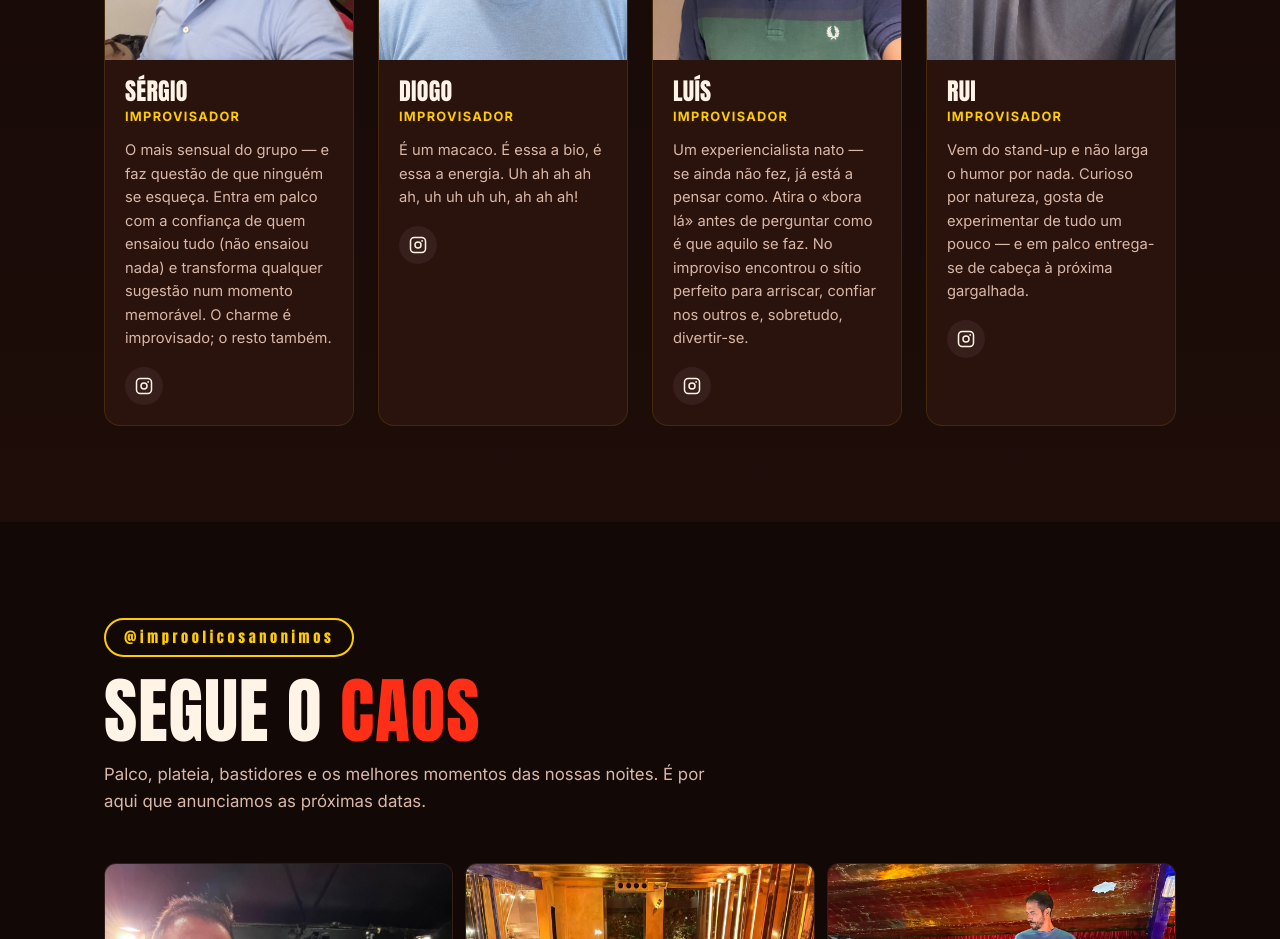
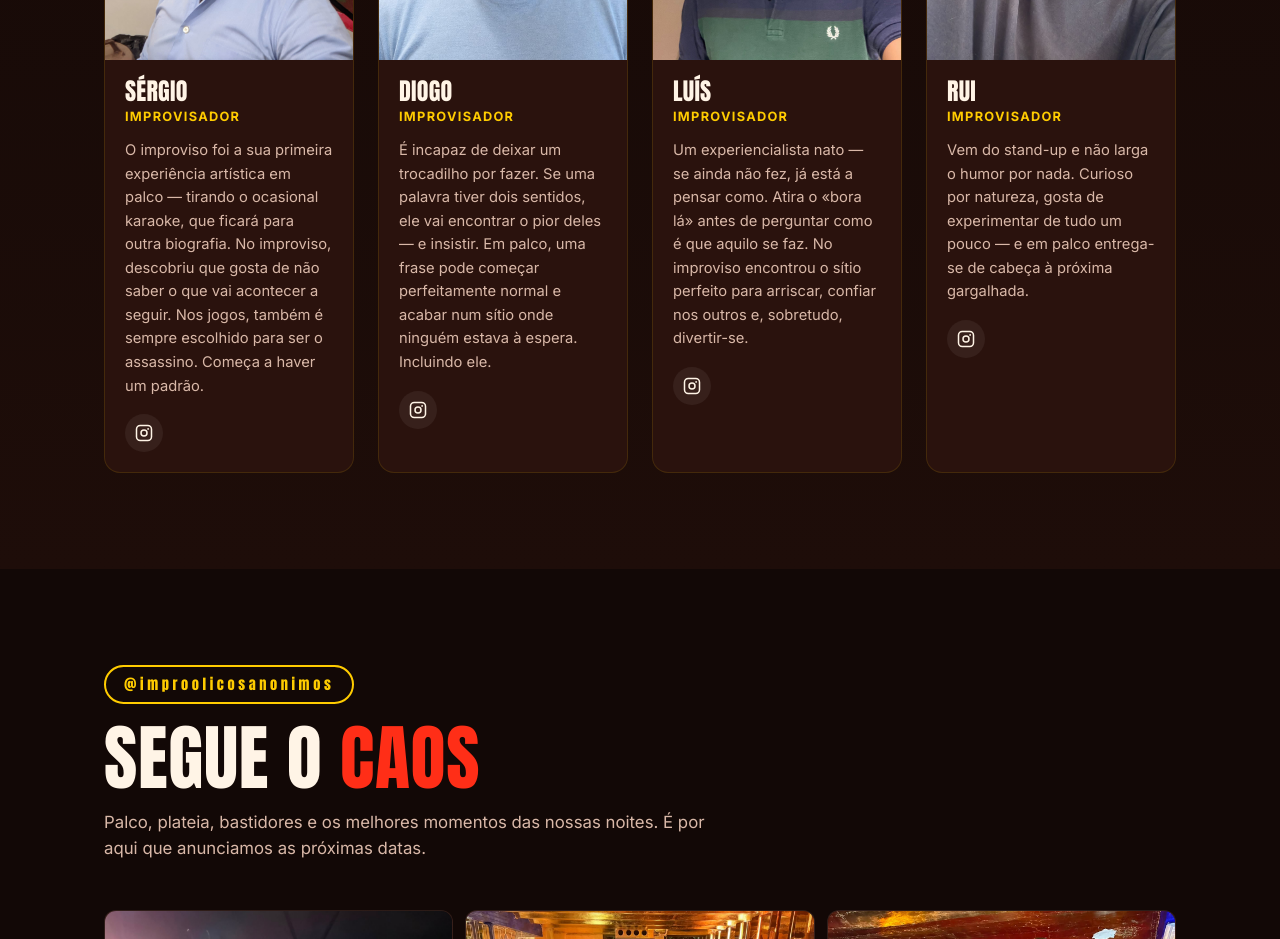
Before and after one commit to ruicarest/improolicos-anonimos, a React (Vite) app: page / in a window 1280 px wide. Shown: the part 2380-3319 px from the top of the page. Built offline with nearby package versions, Linux system fonts and the light colour scheme.

Commit message:
Atualiza bios do Diogo e do Sérgio

```diff
--- a/src/data/actors.ts
+++ b/src/data/actors.ts
@@ -22,14 +22,14 @@ export const actors: Actor[] = [
   {
     name: "Sérgio",
     role: "Improvisador",
-    bio: "O mais sensual do grupo — e faz questão de que ninguém se esqueça. Entra em palco com a confiança de quem ensaiou tudo (não ensaiou nada) e transforma qualquer sugestão num momento memorável. O charme é improvisado; o resto também.",
+    bio: "O improviso foi a sua primeira experiência artística em palco — tirando o ocasional karaoke, que ficará para outra biografia. No improviso, descobriu que gosta de não saber o que vai acontecer a seguir. Nos jogos, também é sempre escolhido para ser o assassino. Começa a haver um padrão.",
     photo: "/actors/sergio.jpg",
     socials: { instagram: "sergio_sa89" },
   },
   {
     name: "Diogo",
     role: "Improvisador",
-    bio: "É um macaco. É essa a bio, é essa a energia. Uh ah ah ah ah, uh uh uh uh, ah ah ah!",
+    bio: "É incapaz de deixar um trocadilho por fazer. Se uma palavra tiver dois sentidos, ele vai encontrar o pior deles — e insistir. Em palco, uma frase pode começar perfeitamente normal e acabar num sítio onde ninguém estava à espera. Incluindo ele.",
     photo: "/actors/diogo.jpg",
     socials: { instagram: "josediogobpinto" },
   },
```
